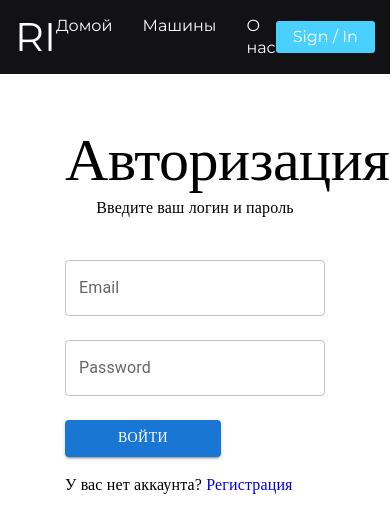
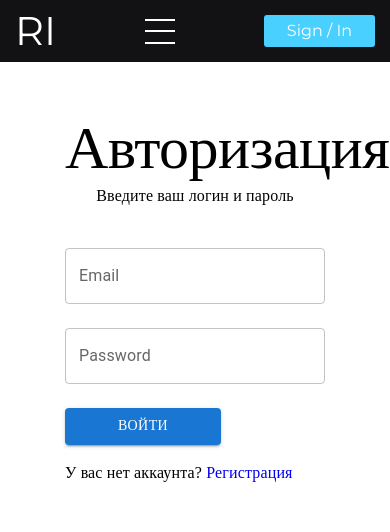
Before and after one commit to YakhyaevGadji/car-rent, a React (Vite) app: page /login in a window 390 px wide. Shown: the top 532 px of the page. Built offline with nearby package versions, Linux system fonts and the light colour scheme.

Commit message:
fixed: modal car

```diff
--- a/src/app/App.tsx
+++ b/src/app/App.tsx
@@ -4,7 +4,7 @@ import { message } from 'antd';
 import { BrowserRouter, Route, Routes } from "react-router-dom";
 import { Home } from "../pages/Home";
 import { Cars } from "../pages/Cars";
-import { useAppDispatch } from "./appStore";
+import { useAppDispatch, useAppSelector } from "./appStore";
 import { Auth } from "../pages/Auth";
 import { useAuth } from "../shared/utils/hooks/useAuth";
 import { userAuthMe } from "../entities/viewer/model/userSlice";
@@ -15,9 +15,16 @@ import "./styles/normalize.css";
 import "./styles/index.scss";
 
 const App: React.FC = () => {
+    const { showWindow } = useAppSelector((state) => state.getCar);
     const [messageApi, contextHolder] = message.useMessage();
     const dispatch = useAppDispatch();
     const auth = useAuth();
+
+    if(showWindow === 'open') {
+        document.body.classList.add('body-scroll');
+    }else {
+        document.body.classList.remove('body-scroll');
+    }
 
     React.useEffect(() => {
         if(auth) {
--- a/src/app/styles/index.scss
+++ b/src/app/styles/index.scss
@@ -6,6 +6,10 @@
     --lightColor: #8c8f96;
     --darkColor: #303030;
     --whiteColor: #ffffff;
+}
+
+.body-scroll {
+    overflow: hidden;
 }
 
 body {
--- a/src/features/modalForm/ui/ModalForm.tsx
+++ b/src/features/modalForm/ui/ModalForm.tsx
@@ -4,7 +4,7 @@ import CalendarTodayIcon from '@mui/icons-material/CalendarToday';
 import { FormControl, FormControlLabel, RadioGroup, Radio } from '@mui/material';
 import { Popover, TextField } from "@mui/material";
 import { Calendar } from "../../../widgets/singleModal";
-import { addDays, differenceInDays, format, setDate, subDays } from "date-fns";
+import { addDays, differenceInDays, format, subDays } from "date-fns";
 import { ru } from "date-fns/locale";
 import { RangeKeyDict } from "react-date-range";
 import { Range } from "react-date-range";
--- a/src/widgets/header/ui/header.scss
+++ b/src/widgets/header/ui/header.scss
@@ -43,6 +43,48 @@
         }
     }
 
+    &__burger {
+        display: none;
+        background-color: inherit;
+        position: relative;
+
+
+        &::before,
+        &::after,
+        span {
+            content: "";
+            position: absolute;
+            left: 0;
+            width: 30px;
+            height: 2px;
+            background-color: rgb(255, 255, 255);
+            display: block;
+            transition: all 0.3s ease 0s;
+        }
+
+        &::before {
+            top: 0;
+        }
+        &::after {
+            bottom: 0;
+        }
+        span {
+            top: 11px;
+        }
+
+        &--active::before {
+            transform: rotate(45deg);
+            top: 12px;
+        }
+        &--active::after {
+            transform: rotate(-45deg);
+            bottom: 11px;
+        }
+        &--active span {
+            transform: scale(0);
+        }
+    }
+
     &__sign {
         background-color: var(--blueColor);
         padding: 5px 8px;
@@ -51,4 +93,31 @@
         width: 95px;
         text-align: center;
     }
+
+    @media(max-width: 1024px) {
+        &__nav {
+            display: none;
+        }
+
+        &__burger {
+            display: block;
+            position: relative;
+            cursor: pointer;
+            border: none;
+            height: 25px;
+            width: 30px;
+            transition: all 0.3s ease;
+            z-index: 2;
+        }
+
+        .profile-header {
+            display: none;
+        }
+    }
 }
+
+.inner {
+    display: flex;
+    justify-content: space-between;
+    align-items: center;
+}
--- a/src/widgets/header/ui/header.tsx
+++ b/src/widgets/header/ui/header.tsx
@@ -6,13 +6,14 @@ import "./header.scss";
 
 export const Header: React.FC = () => {
     const { user, isLogged } = useAppSelector((state) => state.auth);
+    const [ toggleBurger, setToggleBurger] = React.useState(false);
     const sessionName = sessionStorage.getItem('name');
 
     return (
         <header className="header">
-            <div className="container">
+            <div className="container inner">
+                <NavLink className="header__logo" to="/">RI</NavLink>
                 <nav className="header__nav">
-                    <NavLink className="header__logo" to="/">RI</NavLink>
                     <ul className="header__list">
                         <li className="header__list-item">
                             <NavLink className="header__list-link" to="/">Домой</NavLink>
@@ -24,8 +25,11 @@ export const Header: React.FC = () => {
                             <NavLink className="header__list-link" to="/About">О нас</NavLink>
                         </li>
                     </ul>
-                    {sessionName || isLogged ? <ProfileHeader sessionName={sessionName} user={user}/> : <NavLink className="header__sign" to="/login">Sign / In</NavLink>}
                 </nav>
+                <button onClick={() => setToggleBurger(!toggleBurger)} className={`header__burger ${toggleBurger && `header__burger--active`}`}>
+                    <span></span>
+                </button>
+                {sessionName || isLogged ? <ProfileHeader sessionName={sessionName} user={user}/> : <NavLink className="header__sign" to="/login">Sign / In</NavLink>}
             </div>
         </header>
     );
```
